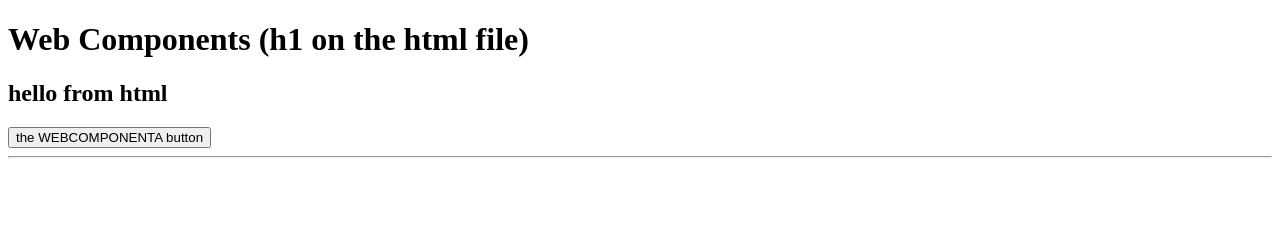
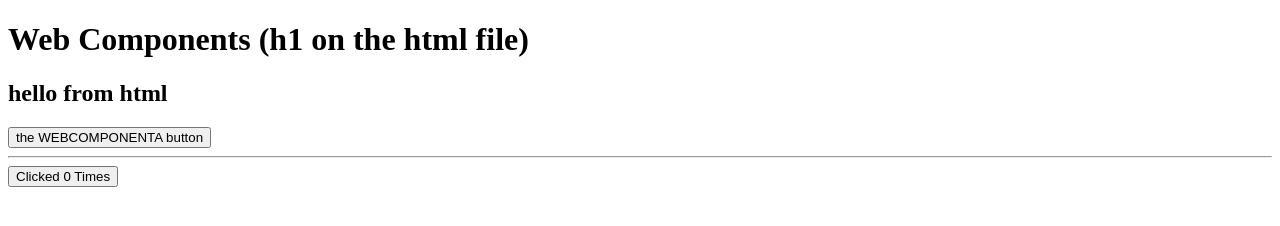
Before and after one commit to judeharding/webcompon, a plain HTML site: page index.html in a window 1280 px wide. Drawn offline with Linux system fonts and the light colour scheme.

Commit message:
wip more webcomponent stuff

```diff
--- a/index.html
+++ b/index.html
@@ -21,6 +21,10 @@
 			<hr />
 		</div>
 
+		<wc-count>
+			<button>Clicked 0 Times</button>
+		</wc-count>
+
 		<!-- scripts for web components -->
 		<script src="./indexa.js"></script>
 		<script src="./indexb.js"></script>
--- a/indexa.js
+++ b/indexa.js
@@ -32,18 +32,6 @@ function dosomething() {
 	const newDiv = document.createElement("my-compb"); // WORKING
 	newDiv.setAttribute("id", "mike"); // WORKING
 	parentele.append(newDiv); // WORKING
-
-	// document.getElementById("compAdiv").remove(); //  WORKING
-	// document.getElementById("my-compa").remove(); // NOT WORKING
-
-	// // Reference to the parent element containing the web component
-	// const parentElement = document.getElementById("myouterwebcomponent");
-
-	// // Reference to the web component itself
-	// const webComponent = document.getElementById("my-compa");
-
-	// // Remove the web component from the parent element
-	// parentElement.removeChild(webComponent);
 }
 
 function registerBtnCompA() {
@@ -51,3 +39,40 @@ function registerBtnCompA() {
 }
 
 // ---
+
+customElements.define(
+	"wc-count",
+	class extends HTMLElement {
+		/**
+		 * The class constructor object
+		 */
+		constructor() {
+			// Always call super first in constructor
+			super();
+
+			// Now we're in business!
+			// console.log(this);
+
+			// Instance properties
+			this.button = this.querySelector("button");
+			this.count = 0;
+
+			// Listen for click events
+			this.button.addEventListener("click", this);
+
+			// Announce UI updates
+			this.button.setAttribute("aria-live", "polite");
+		}
+
+		/**
+		 * Handle events
+		 * @param  {Event} event The event object
+		 */
+		handleEvent(event) {
+			console.log("clicked!", this); // WORKING
+
+			this.count++;
+			this.button.textContent = `Clicked ${this.count} Times`;
+		}
+	}
+);
```
Also changed, not shown: 1 other file.
